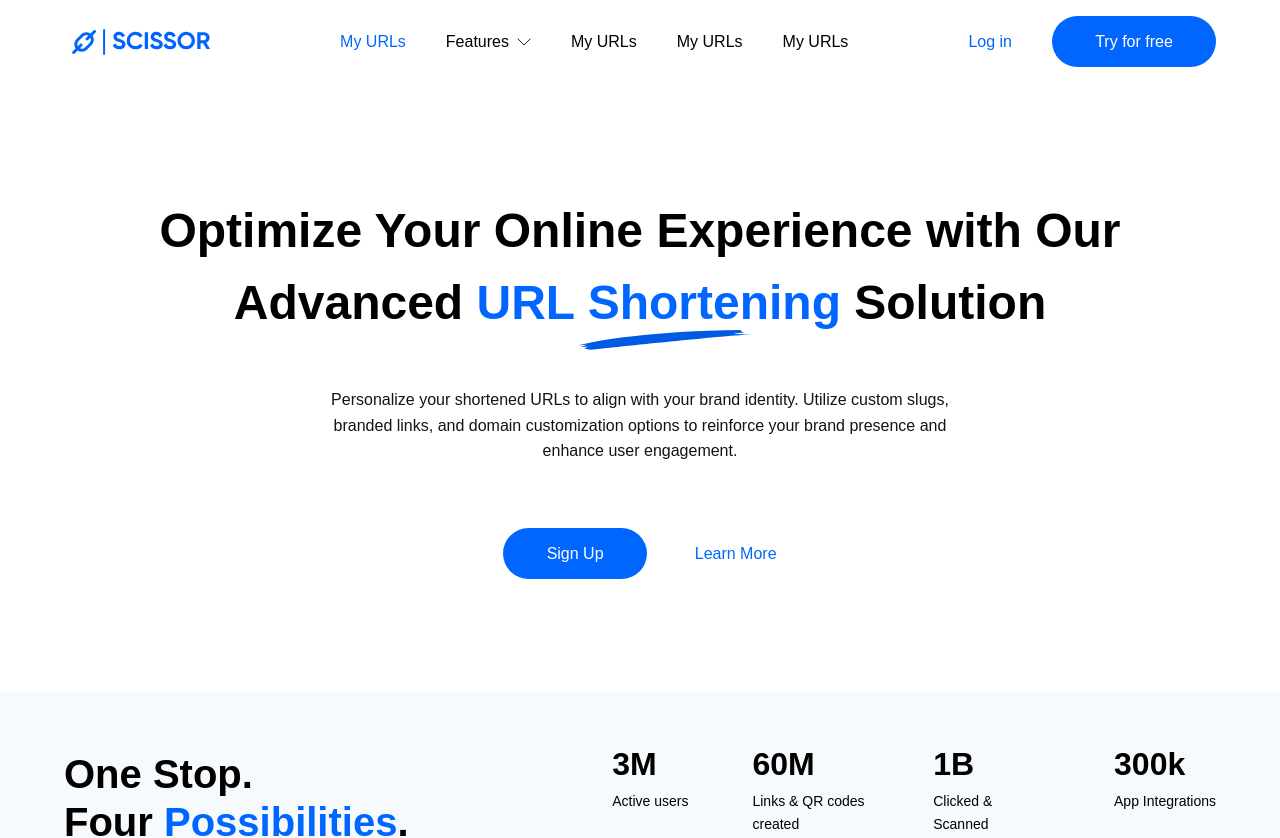
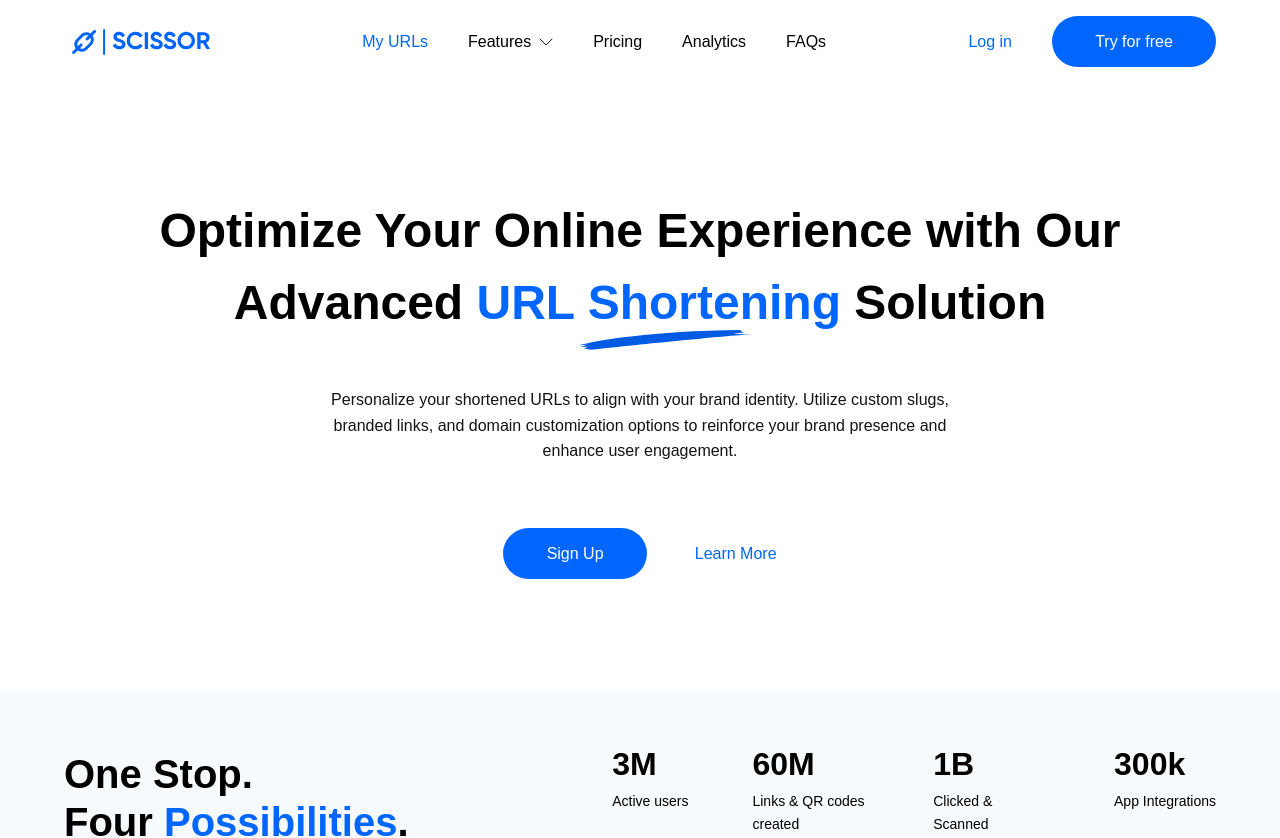
Before and after one commit to christlyngardiner/Scissor-final-year-project, a React (Vite) app: page / in a window 1280 px wide. Shown: the top 838 px of the page. Built offline with nearby package versions, Linux system fonts and the light colour scheme.

Commit message:
modified navlinks

```diff
--- a/src/components/Navbar/index.tsx
+++ b/src/components/Navbar/index.tsx
@@ -29,13 +29,13 @@ export const Navbar = () => {
               </a>
             </li>
             <li>
-              <a href="/">My URLs</a>
+              <a href="/">Pricing</a>
             </li>
             <li>
-              <a href="/">My URLs</a>
+              <a href="/">Analytics</a>
             </li>
             <li>
-              <a href="/">My URLs</a>
+              <a href="/">FAQs</a>
             </li>
           </ul>
           <ul className="section">
```
